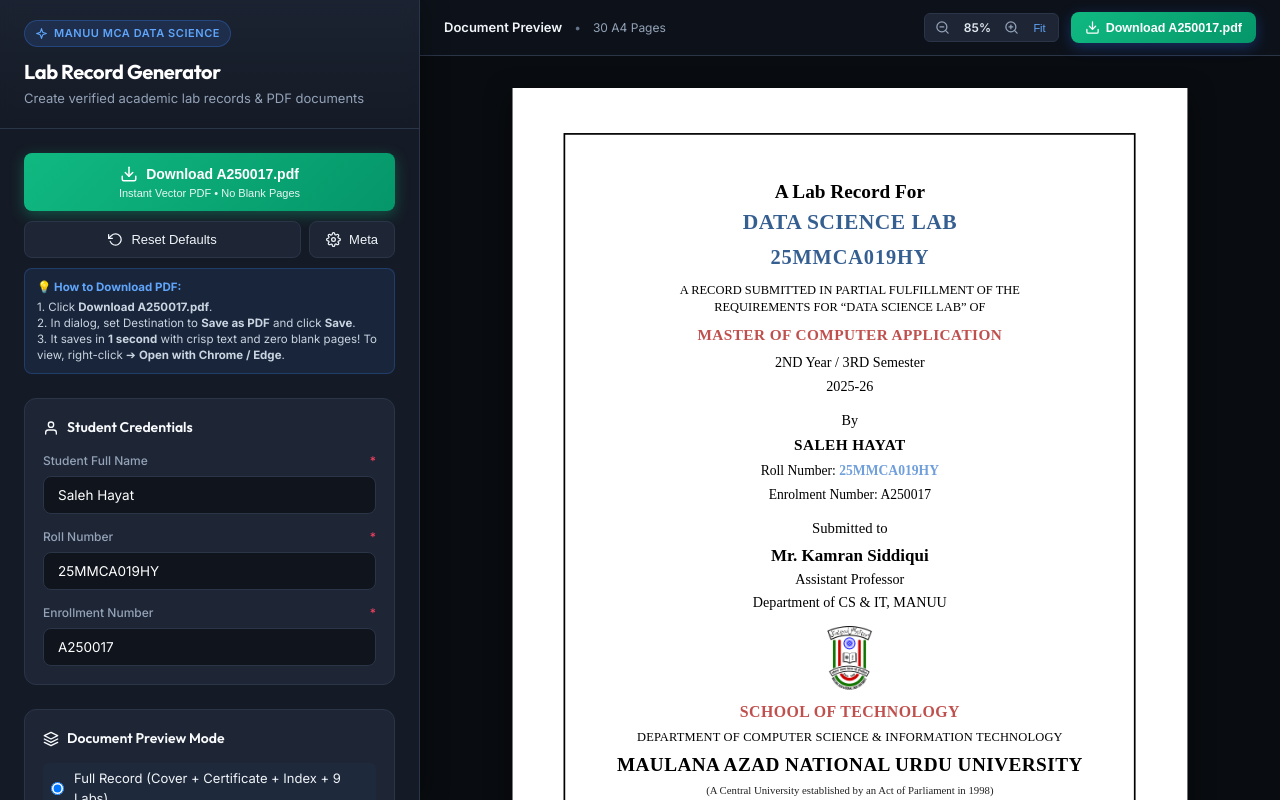
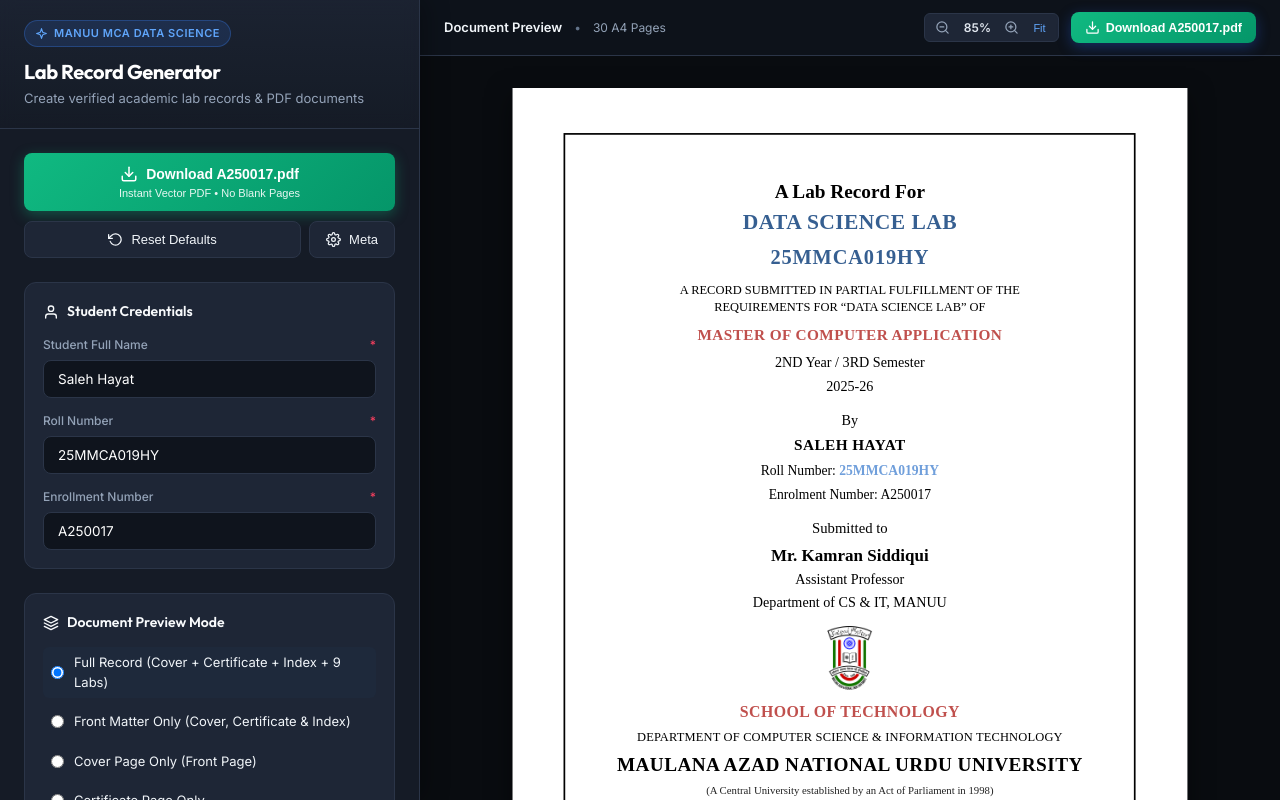
Before and after one commit to SALEHHAYAT8252/data, a React (Vite) app in the folder lab-record-app/: page / in a window 1280 px wide. Built offline with nearby package versions, Linux system fonts and the light colour scheme.

Commit message:
Remove 'How to Download PDF' tip box from sidebar

```diff
--- a/lab-record-app/src/components/Sidebar.jsx
+++ b/lab-record-app/src/components/Sidebar.jsx
@@ -133,15 +133,6 @@
               <IconSettings size={15} />
               <span>Meta</span>
             </button>
-          </div>
-
-          <div style={{ background: 'rgba(59, 130, 246, 0.1)', border: '1px solid rgba(59, 130, 246, 0.25)', borderRadius: '8px', padding: '10px 12px', fontSize: '11.5px', color: '#93c5fd', lineHeight: '1.4' }}>
-            <strong style={{ color: '#60a5fa' }}>💡 How to Download PDF:</strong>
-            <div style={{ marginTop: '4px', color: '#cbd5e1' }}>
-              1. Click <strong>Download {enrollFile}</strong>.<br />
-              2. In dialog, set Destination to <strong>Save as PDF</strong> and click <strong>Save</strong>.<br />
-              3. It saves in <strong>1 second</strong> with crisp text and zero blank pages! To view, right-click ➔ <strong>Open with Chrome / Edge</strong>.
-            </div>
           </div>
         </div>
 
```
